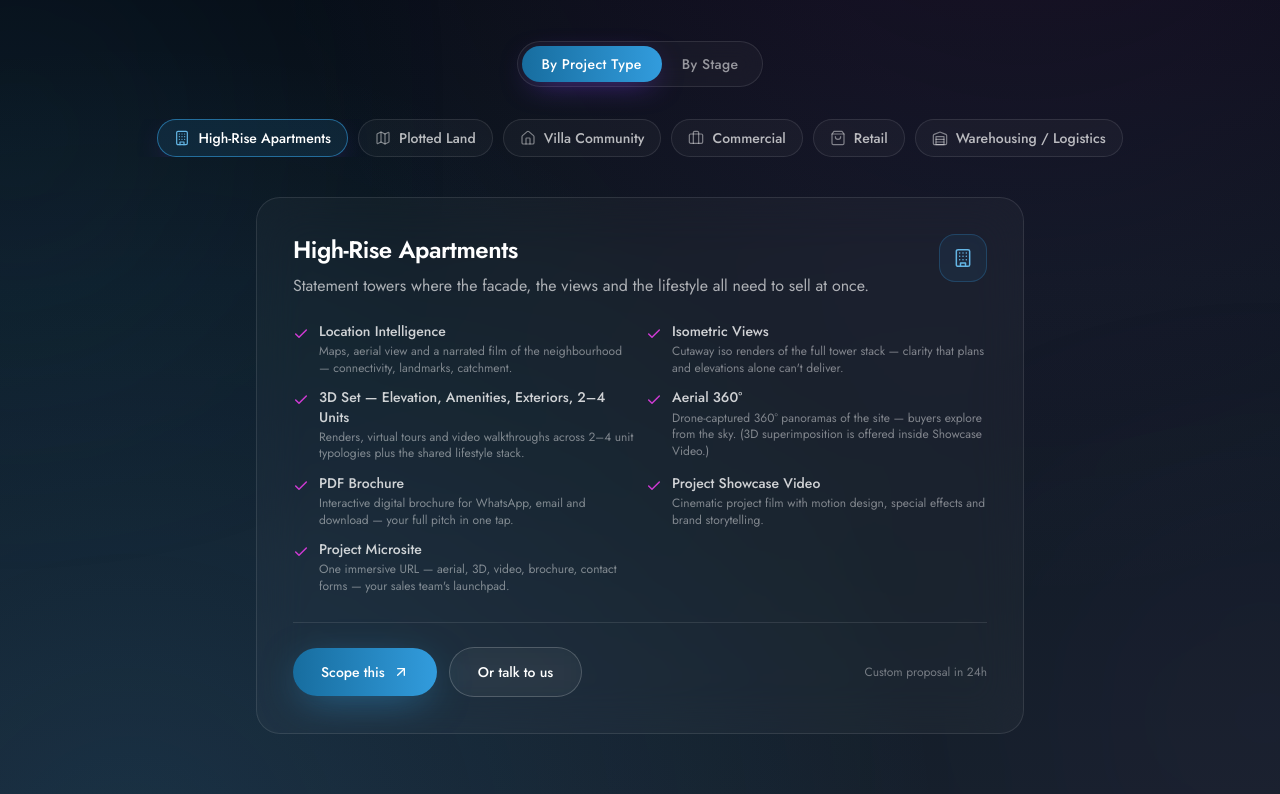
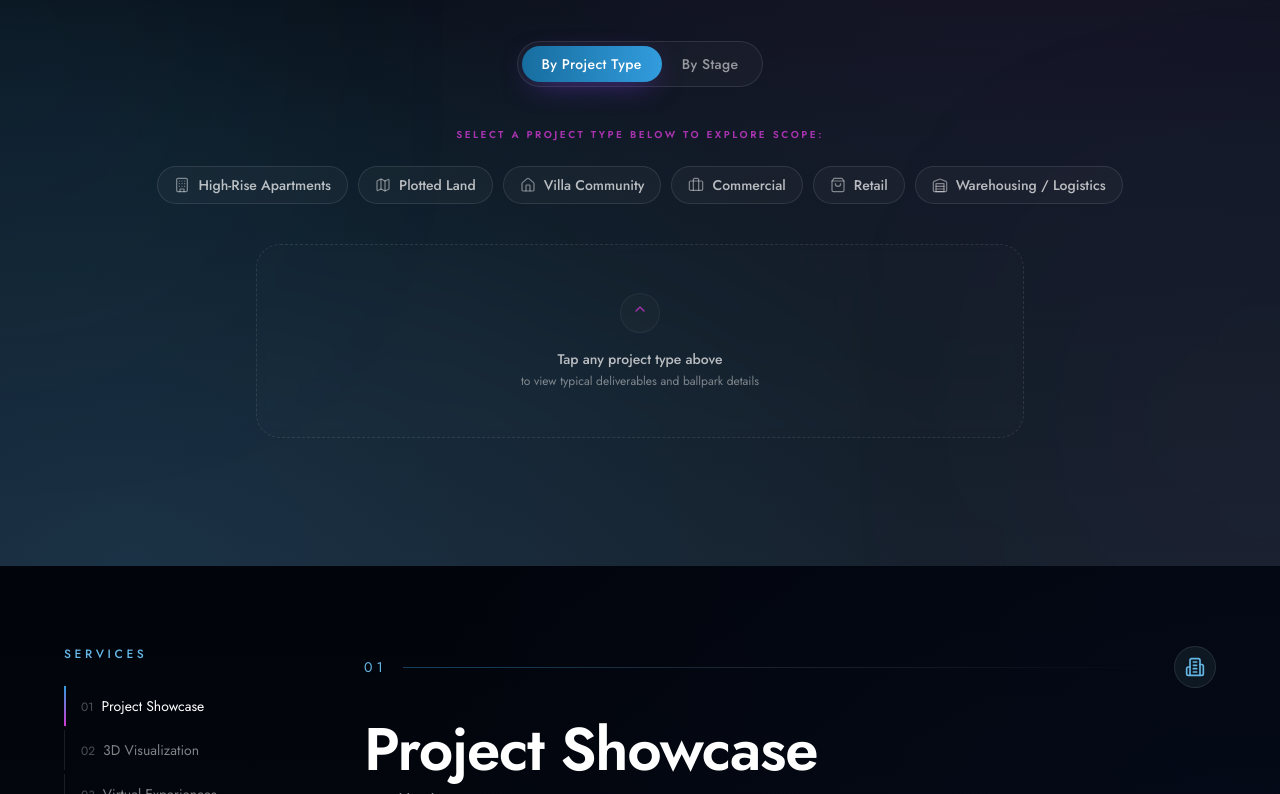
Before and after one commit to adityas777/build91-studio, a Next.js app: page /services in a window 1280 px wide. Shown: the part 1006-1800 px from the top of the page. Built offline with nearby package versions, Linux system fonts and the light colour scheme.

Commit message:
feat: instagram fallback videos, layout adjustments, outcomes countup, and quote tool design reverts

```diff
--- a/app/page.tsx
+++ b/app/page.tsx
@@ -232,7 +232,7 @@ export default function HomePage() {
       {/* What We Make — pinned scroll-reveal of services */}
       <ScrollPinReveal
         id="services"
-        sectionEyebrow="What We Make"
+        sectionEyebrow="Our Services"
         sectionHeading={
           <>
             Don&rsquo;t read about it.{' '}
--- a/components/AssetReel.tsx
+++ b/components/AssetReel.tsx
@@ -50,7 +50,7 @@ export function AssetReel() {
         <div className="mb-6 flex items-center justify-between md:mb-8">
           <span className="inline-flex items-center gap-2 text-[10px] font-medium uppercase tracking-[0.3em] text-violet-soft">
             <span className="h-1.5 w-1.5 rounded-full bg-gold" aria-hidden />
-            What we make
+            Our Services
           </span>
           <div className="flex items-center gap-4 text-[10px] font-medium uppercase tracking-[0.3em]">
             <span className="text-white/55">Swipe / scroll →</span>
--- a/components/ClientLogoWall.tsx
+++ b/components/ClientLogoWall.tsx
@@ -190,13 +190,13 @@ function LogoMarquee({ logos }: { logos: ClientLogo[] }) {
   const duration = Math.max(24, logos.length * 3);
 
   return (
-    <div className="relative">
+    <div className="relative -mx-6 md:mx-0">
       {/* Edge fade masks — soft cutoff so logos dissolve at edges.
           Wider on desktop where the canvas is bigger. */}
-      <div className="pointer-events-none absolute inset-y-0 left-0 z-10 w-12 bg-gradient-to-r from-[#060823] to-transparent md:w-24" />
-      <div className="pointer-events-none absolute inset-y-0 right-0 z-10 w-12 bg-gradient-to-l from-[#060823] to-transparent md:w-24" />
+      <div className="pointer-events-none absolute inset-y-0 left-0 z-10 w-12 bg-gradient-to-r from-[#0d1822] to-[#0d1822]/0 md:w-24" />
+      <div className="pointer-events-none absolute inset-y-0 right-0 z-10 w-12 bg-gradient-to-l from-[#0d1822] to-[#0d1822]/0 md:w-24" />
 
-      <div className="overflow-hidden">
+      <div className="overflow-hidden px-6 md:px-0">
         {/* Seam-clean infinite marquee:
             • CRITICAL: `w-max` makes the div size to its CONTENT
               (max-content), not its parent's viewport width. Without
--- a/components/Footer.tsx
+++ b/components/Footer.tsx
@@ -219,7 +219,10 @@ export function Footer() {
         </div>
 
         <div className="mt-14 flex flex-col items-start justify-between gap-4 border-t border-white/10 pt-6 text-xs text-white/40 md:flex-row md:items-center">
-          <p>© {year} {SITE.name}. All rights reserved.</p>
+          <div className="flex flex-col gap-1.5">
+            <p>© {year} {SITE.name}. All rights reserved.</p>
+            <p className="text-white/35">Made with love by Turbo7X</p>
+          </div>
           <div className="flex flex-wrap gap-x-6 gap-y-2">
             <Link
               href="/privacy"
--- a/components/ServicesShowcase.tsx
+++ b/components/ServicesShowcase.tsx
@@ -114,7 +114,7 @@ export function ServicesShowcase() {
       <div className="container-page">
         <AnimatedSection className="mb-14 flex flex-col gap-6 md:mb-20 md:flex-row md:items-end md:justify-between">
           <div className="max-w-2xl">
-            <span className="section-eyebrow">What We Make</span>
+            <span className="section-eyebrow">Our Services</span>
             <h2 className="section-heading mt-4">
               Don&rsquo;t read about it.{' '}
               <span className="text-accent-italic text-gradient-gold">
--- a/components/SolutionsRouter.tsx
+++ b/components/SolutionsRouter.tsx
@@ -46,8 +46,8 @@ export function SolutionsRouter({
   defaultMode = 'type',
 }: Props) {
   const [mode, setMode] = useState<Mode>(defaultMode);
-  const [activeType, setActiveType] = useState<ProjectTypeId | null>('high-rise');
-  const [activeStage, setActiveStage] = useState<StageId | null>('pre-launch');
+  const [activeType, setActiveType] = useState<ProjectTypeId | null>(null);
+  const [activeStage, setActiveStage] = useState<StageId | null>(null);
 
   const activeBundle: Bundle | null =
     mode === 'type'
@@ -108,8 +108,13 @@ export function SolutionsRouter({
           </div>
         </div>
 
+        {/* Chip instruction */}
+        <div className="mt-8 text-center text-[10px] font-semibold uppercase tracking-[0.25em] text-gold/80 md:mt-10">
+          Select a {mode === 'type' ? 'project type' : 'stage'} below to explore scope:
+        </div>
+
         {/* Chip rail */}
-        <div className="mt-6 -mx-6 flex overflow-x-auto hide-scrollbar px-6 gap-2.5 pb-2.5 md:mx-0 md:px-0 md:pb-0 md:flex-wrap md:justify-center md:mt-8">
+        <div className="mt-4 -mx-6 flex overflow-x-auto hide-scrollbar px-6 gap-2.5 pb-2.5 md:mx-0 md:px-0 md:pb-0 md:flex-wrap md:justify-center md:mt-6">
           {mode === 'type'
             ? PROJECT_TYPE_ORDER.map((id) => {
               const b = PROJECT_TYPES[id];
@@ -155,13 +160,23 @@ export function SolutionsRouter({
             ) : (
               <motion.div
                 key="empty"
-                initial={{ opacity: 0 }}
-                animate={{ opacity: 1 }}
-                exit={{ opacity: 0 }}
-                className="mx-auto max-w-md text-center text-sm text-white/40"
+                initial={{ opacity: 0, y: 12 }}
+                animate={{ opacity: 1, y: 0 }}
+                exit={{ opacity: 0, y: -10 }}
+                transition={{ duration: 0.3 }}
+                className="mx-auto max-w-3xl rounded-3xl border border-dashed border-white/10 bg-white/[0.01] p-12 text-center text-sm text-white/50 backdrop-blur-sm"
               >
-                Tap a {mode === 'type' ? 'project type' : 'stage'} above to see
-                what we&rsquo;d recommend.
+                <div className="mx-auto mb-4 flex h-10 w-10 items-center justify-center rounded-full border border-white/5 bg-white/[0.02] text-gold/80">
+                  <svg xmlns="http://www.w3.org/2000/svg" width="16" height="16" viewBox="0 0 24 24" fill="none" stroke="currentColor" strokeWidth="2" strokeLinecap="round" strokeLinejoin="round" className="animate-bounce">
+                    <path d="m18 15-6-6-6 6"/>
+                  </svg>
+                </div>
+                <p className="font-medium text-white/70">
+                  Tap any {mode === 'type' ? 'project type' : 'stage'} above
+                </p>
+                <p className="mt-1 text-xs text-white/45">
+                  to view typical deliverables and ballpark details
+                </p>
               </motion.div>
             )}
           </AnimatePresence>
@@ -218,7 +233,7 @@ function Chip({
       type="button"
       onClick={onClick}
       aria-pressed={active}
-      className={`group inline-flex shrink-0 items-center gap-2 rounded-full border px-4 py-2 text-sm font-medium transition-all ${active
+      className={`group inline-flex shrink-0 items-center gap-2 rounded-full border px-4 py-2 text-sm font-medium transition-all cursor-pointer hover:scale-[1.03] active:scale-[0.97] duration-200 ${active
           ? 'border-violet-glow/60 bg-violet-glow/[0.12] text-white shadow-[0_10px_30px_-12px_rgba(124,58,237,0.6)]'
           : 'border-white/10 bg-white/[0.03] text-white/70 hover:border-white/25 hover:bg-white/[0.05] hover:text-white'
         }`}
--- a/components/widgets/CountUpMetric.tsx
+++ b/components/widgets/CountUpMetric.tsx
@@ -49,7 +49,7 @@ export function CountUpMetric() {
   return (
     <div
       ref={ref}
-      className="relative flex min-h-[11rem] flex-col rounded-2xl border border-white/[0.08] bg-[linear-gradient(180deg,rgba(124,58,237,0.10)_0%,rgba(10,8,32,0.6)_100%)] p-5 md:h-full md:min-h-0 md:[grid-area:metric]"
+      className="relative flex min-h-0 flex-col rounded-2xl border border-white/[0.08] bg-[linear-gradient(180deg,rgba(124,58,237,0.10)_0%,rgba(10,8,32,0.6)_100%)] p-5 md:h-full md:min-h-0 md:[grid-area:metric]"
     >
       <div>
         <div className="flex items-center justify-between gap-2">
--- a/lib/constants.ts
+++ b/lib/constants.ts
@@ -6,7 +6,7 @@ import {
   Megaphone,
   Rocket,
   PencilRuler,
-  Sparkles,
+  Sofa,
   Camera,
   Film,
   Layers,
@@ -131,7 +131,7 @@ export const SERVICE_PILLARS: ServicePillar[] = [
         title: '3D Interiors',
         description:
           'Photorealistic interiors across your unit typologies — spaces buyers can walk into mentally.',
-        icon: Sparkles,
+        icon: Sofa,
       },
       {
         title: '3D Exteriors',
```
Also changed, not shown: components/InstagramReelCard.tsx (+26 -3 lines), components/QuoteToolPromo.tsx (+5 -5 lines), components/ReelLightbox.tsx (+29 -2 lines), components/SelectedWorkClient.tsx (+4 -6 lines).
